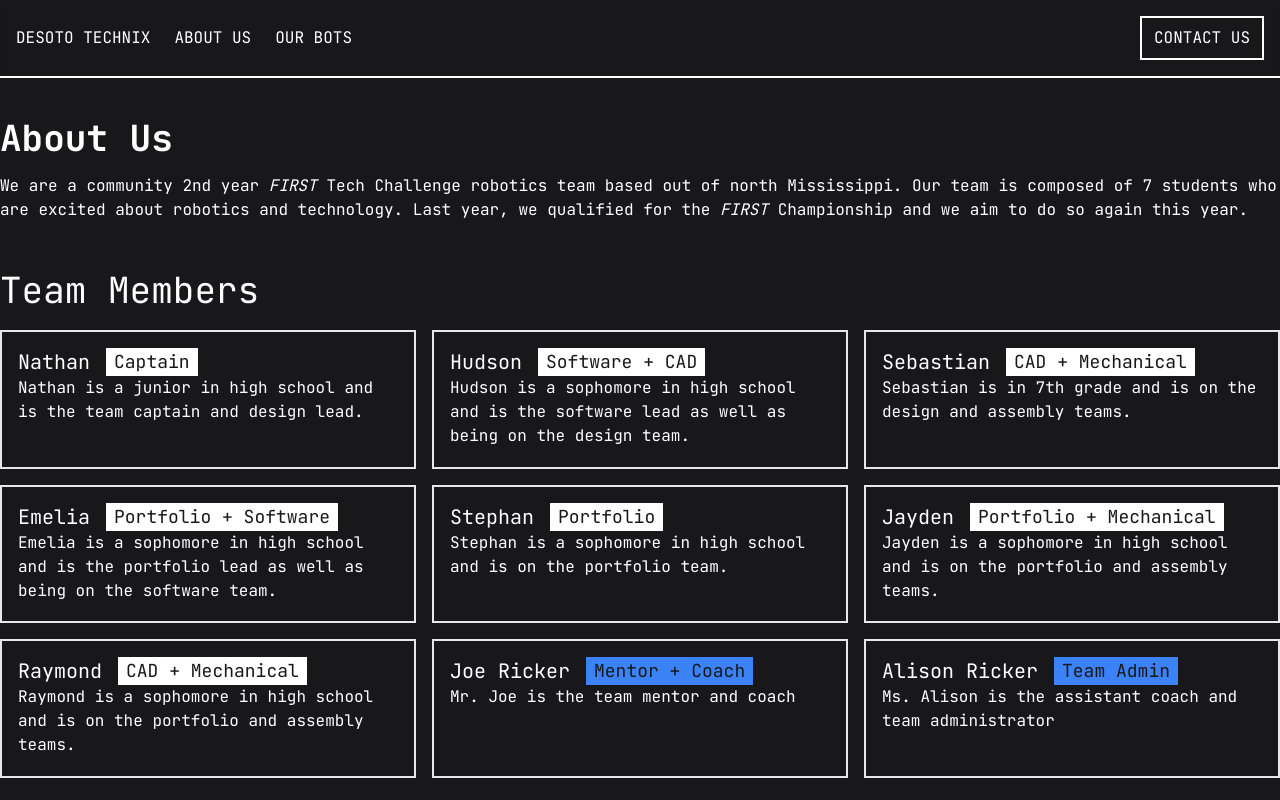
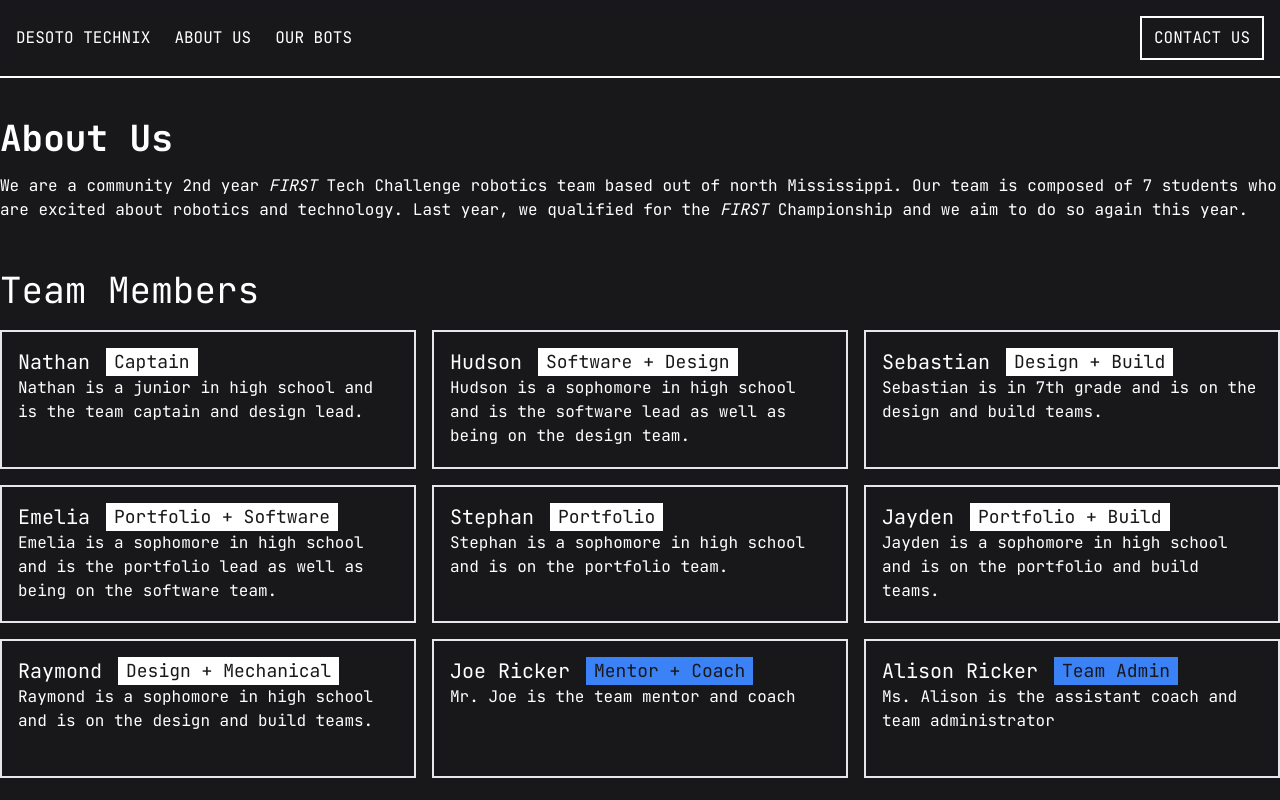
Before and after one commit to 23521-Desoto-Technix/dtweb, a Next.js app: page /about in a window 1280 px wide. Shown: the top 800 px of the page. Built offline with nearby package versions, Linux system fonts and the light colour scheme.

Commit message:
fix(Members): update member roles and bios for clarity and accuracy

```diff
--- a/app/components/Members.tsx
+++ b/app/components/Members.tsx
@@ -1,12 +1,12 @@
 
 const members = [
     { name: 'Nathan', role: 'Captain', bio: "Nathan is a junior in high school and is the team captain and design lead.", mentor: false },
-    { name: 'Hudson', role: 'Software + CAD', bio: "Hudson is a sophomore in high school and is the software lead as well as being on the design team.", mentor: false },
-    { name: 'Sebastian', role: 'CAD + Mechanical', bio: "Sebastian is in 7th grade and is on the design and assembly teams.", mentor: false },
+    { name: 'Hudson', role: 'Software + Design', bio: "Hudson is a sophomore in high school and is the software lead as well as being on the design team.", mentor: false },
+    { name: 'Sebastian', role: 'Design + Build', bio: "Sebastian is in 7th grade and is on the design and build teams.", mentor: false },
     { name: 'Emelia', role: 'Portfolio + Software', bio: "Emelia is a sophomore in high school and is the portfolio lead as well as being on the software team.", mentor: false },
     { name: 'Stephan', role: 'Portfolio', bio: "Stephan is a sophomore in high school and is on the portfolio team.", mentor: false },
-    { name: 'Jayden', role: 'Portfolio + Mechanical', bio: "Jayden is a sophomore in high school and is on the portfolio and assembly teams.", mentor: false },
-    { name: 'Raymond', role: 'CAD + Mechanical', bio: "Raymond is a sophomore in high school and is on the portfolio and assembly teams.", mentor: false },
+    { name: 'Jayden', role: 'Portfolio + Build', bio: "Jayden is a sophomore in high school and is on the portfolio and build teams.", mentor: false },
+    { name: 'Raymond', role: 'Design + Mechanical', bio: "Raymond is a sophomore in high school and is on the design and build teams.", mentor: false },
     { name: 'Joe Ricker', role: 'Mentor + Coach', bio: "Mr. Joe is the team mentor and coach", mentor: true },
     { name: 'Alison Ricker', role: 'Team Admin', bio: "Ms. Alison is the assistant coach and team administrator", mentor: true },
 ];
```
